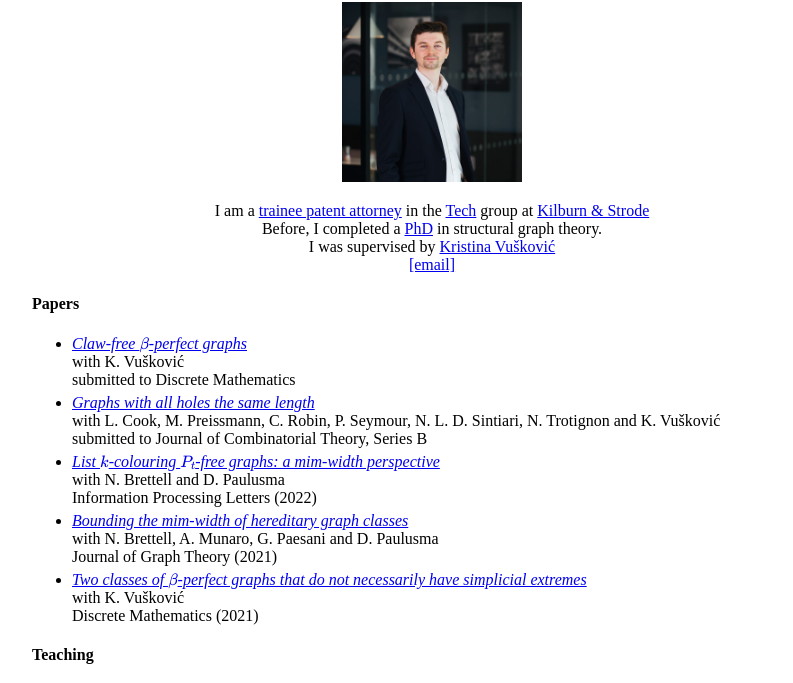
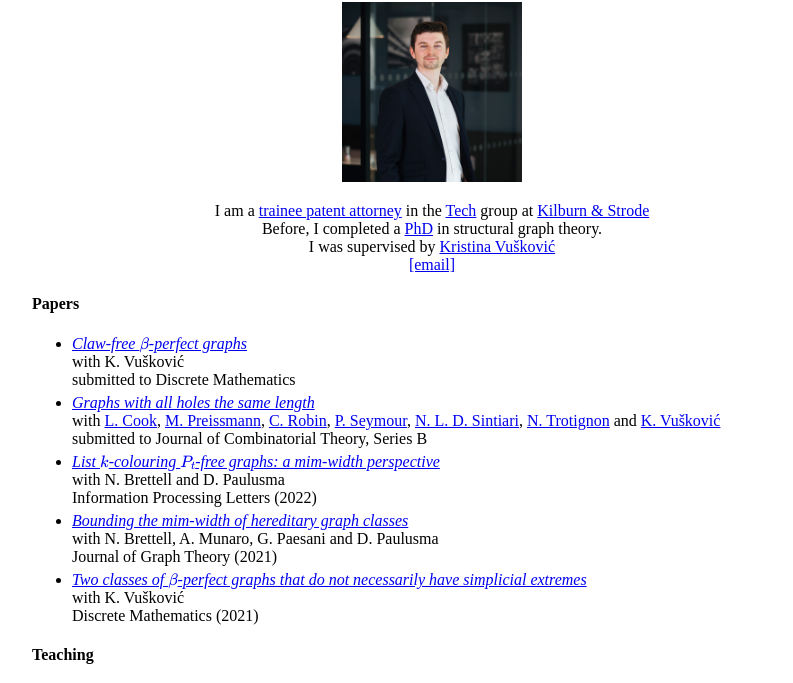
Before and after one commit to jakehorsfield/jakehorsfield.github.io, a plain HTML site: page index.html in a window 1280 px wide. Shown: the part 46-729 px from the top of the page, without its empty margins (208-1001 px from the left). Drawn offline with nearby package versions, Linux system fonts and the light colour scheme.

Commit message:
Update index.html

```diff
--- a/index.html
+++ b/index.html
@@ -59,8 +59,8 @@
 		    submitted to Discrete Mathematics
 	    <li>
 		    <a href="https://arxiv.org/abs/2110.09970"><em>Graphs with all holes the same length</em></a><br />
-        with L. Cook, M. Preissmann, C. Robin, P. Seymour, N. L. D. Sintiari,
-        N. Trotignon and K. Vušković<br />
+		    with <a href="https://dimag.ibs.re.kr/home/cook/">L. Cook</a>, <a href="https://g-scop.grenoble-inp.fr/fr/laboratoire/preissmann-myriam">M. Preissmann</a>, <a href="https://www.wlu.ca/academics/faculties/faculty-of-science/faculty-profiles/cleophee-robin/index.html">C. Robin</a>, <a href="https://web.math.princeton.edu/~pds/">P. Seymour</a>, <a href="https://dewisintiari.github.io/">N. L. D. Sintiari</a>,
+		    <a href="https://perso.ens-lyon.fr/nicolas.trotignon/">N. Trotignon</a> and <a href="https://eps.leeds.ac.uk/computing/staff/249/professor-kristina-vuskovic">K. Vušković</a><br />
         submitted to Journal of Combinatorial Theory, Series B
 	    </li>
 	    <li>
```
